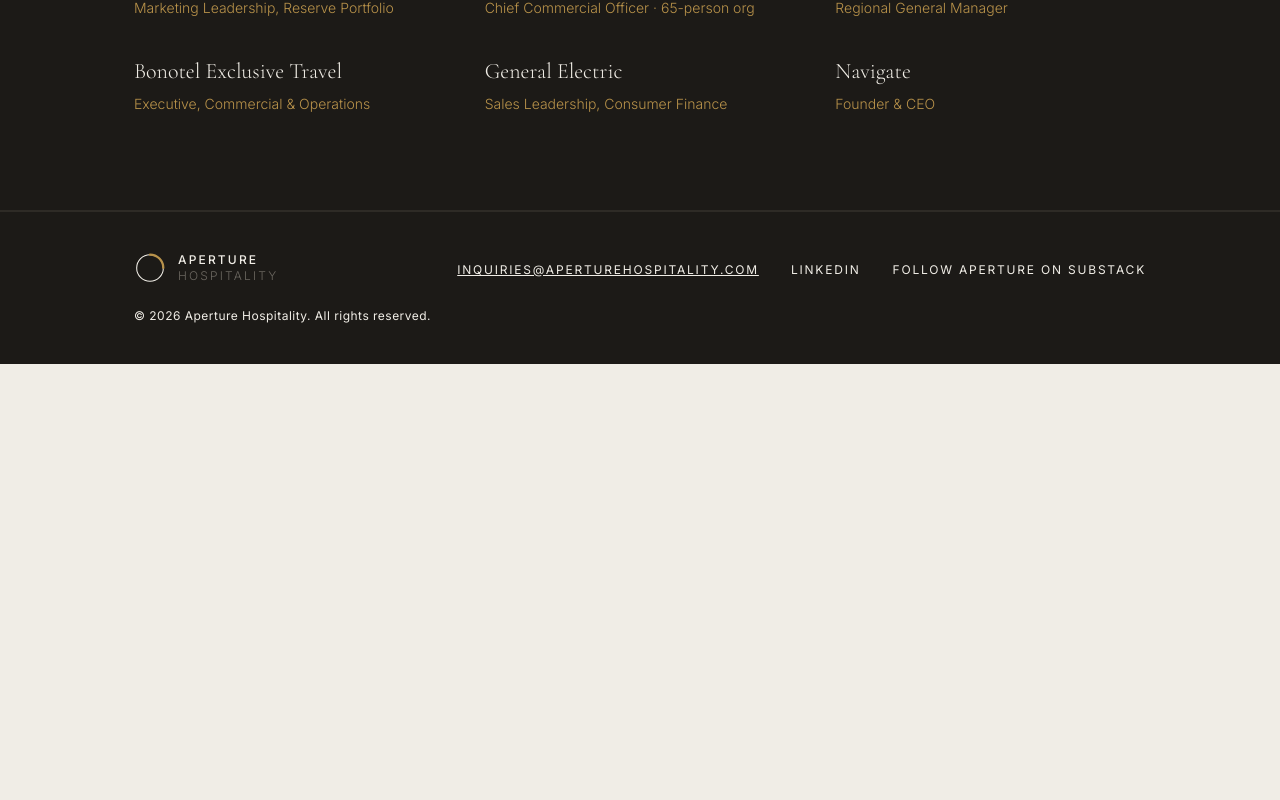
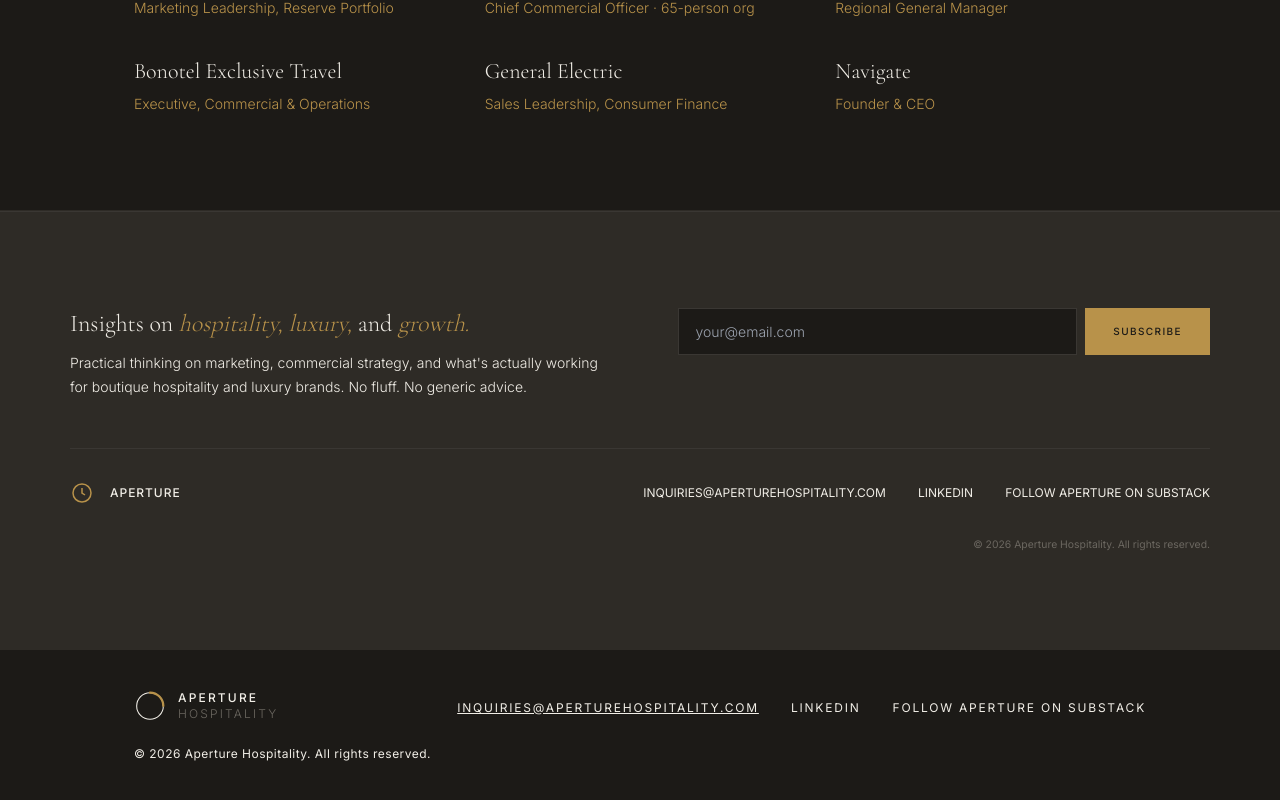
Before and after one commit to letsnavigatebmw/aperture-hospitality, a Next.js app: page /about in a window 1280 px wide. Shown: the part 3943-4743 px from the top of the page. Before the commit the page ends 4307 px from the top, so only its background shows below. Built offline with nearby package versions, Linux system fonts and the light colour scheme.

Commit message:
feat: add insights footer section to about and philosophy pages with email subscription

```diff
--- a/app/about/page.tsx
+++ b/app/about/page.tsx
@@ -224,6 +224,41 @@ export default function About() {
         </div>
       </section>
 
+      {/* INSIGHTS FOOTER */}
+      <section style={{ background: '#2e2b26', padding: 'clamp(4rem, 8vw, 6rem) clamp(1.5rem, 5vw, 4rem)', borderTop: '1px solid #3a3733' }}>
+        <div style={{ maxWidth: '1140px', margin: '0 auto' }}>
+          <div style={{ display: 'grid', gridTemplateColumns: '1fr 1fr', gap: 'clamp(3rem, 6vw, 5rem)', alignItems: 'start', marginBottom: '3rem' }}>
+            <div>
+              <p style={{ fontFamily: "'Cormorant Garamond', Georgia, serif", fontSize: 'clamp(1.125rem, 2vw, 1.5rem)', fontWeight: 300, color: '#F0EDE6', marginBottom: '0.75rem', lineHeight: 1.3 }}>
+                Insights on <em style={{ fontStyle: 'italic', color: '#B8924A' }}>hospitality, luxury,</em> and <em style={{ fontStyle: 'italic', color: '#B8924A' }}>growth.</em>
+              </p>
+              <p style={{ fontSize: '0.875rem', fontWeight: 300, color: '#F0EDE6', lineHeight: 1.75 }}>
+                Practical thinking on marketing, commercial strategy, and what's actually working for boutique hospitality and luxury brands. No fluff. No generic advice.
+              </p>
+            </div>
+            <div style={{ display: 'flex', gap: '0.5rem' }}>
+              <input type="email" placeholder="your@email.com" style={{ flex: 1, padding: '0.75rem 1rem', background: '#1C1A17', border: '1px solid #3a3733', fontFamily: "'Inter', sans-serif", fontSize: '0.875rem', fontWeight: 300, color: '#F0EDE6', outline: 'none' }} />
+              <button style={{ padding: '0.75rem 1.75rem', background: '#B8924A', border: 'none', fontFamily: "'Inter', sans-serif", fontSize: '0.625rem', fontWeight: 500, letterSpacing: '0.14em', textTransform: 'uppercase', color: '#1C1A17', cursor: 'pointer', transition: 'background 0.2s', whiteSpace: 'nowrap' }} onMouseEnter={(e) => { (e.currentTarget as HTMLElement).style.background = '#9a7a3e'; }} onMouseLeave={(e) => { (e.currentTarget as HTMLElement).style.background = '#B8924A'; }}>Subscribe</button>
+            </div>
+          </div>
+
+          <div style={{ display: 'flex', alignItems: 'center', justifyContent: 'space-between', flexWrap: 'wrap', gap: '2rem', paddingTop: '2rem', borderTop: '1px solid #3a3733', fontSize: '0.75rem', color: '#F0EDE6' }}>
+            <div style={{ display: 'flex', alignItems: 'center', gap: '1rem' }}>
+              <svg width="24" height="24" viewBox="0 0 24 24" fill="none" stroke="#B8924A" strokeWidth="1.5">
+                <circle cx="12" cy="12" r="9"/><path d="M12 7v5l3 2"/>
+              </svg>
+              <span style={{ fontWeight: 500, letterSpacing: '0.08em', textTransform: 'uppercase' }}>APERTURE</span>
+            </div>
+            <div style={{ display: 'flex', gap: '2rem', flexWrap: 'wrap', alignItems: 'center' }}>
+              <a href="mailto:inquiries@aperturehospitality.com" style={{ color: '#F0EDE6', textDecoration: 'none', transition: 'color 0.2s' }} onMouseEnter={(e) => (e.currentTarget.style.color = '#B8924A')} onMouseLeave={(e) => (e.currentTarget.style.color = '#F0EDE6')}>INQUIRIES@APERTUREHOSPITALITY.COM</a>
+              <a href="https://linkedin.com/company/aperture-hospitality" target="_blank" rel="noopener noreferrer" style={{ color: '#F0EDE6', textDecoration: 'none', transition: 'color 0.2s' }} onMouseEnter={(e) => (e.currentTarget.style.color = '#B8924A')} onMouseLeave={(e) => (e.currentTarget.style.color = '#F0EDE6')}>LINKEDIN</a>
+              <a href="https://substack.com/@expandyouraperture" target="_blank" rel="noopener noreferrer" style={{ color: '#F0EDE6', textDecoration: 'none', transition: 'color 0.2s' }} onMouseEnter={(e) => (e.currentTarget.style.color = '#B8924A')} onMouseLeave={(e) => (e.currentTarget.style.color = '#F0EDE6')}>FOLLOW APERTURE ON SUBSTACK</a>
+            </div>
+            <span style={{ width: '100%', textAlign: 'right', fontSize: '0.65rem', color: '#6B6760' }}>© 2026 Aperture Hospitality. All rights reserved.</span>
+          </div>
+        </div>
+      </section>
+
       <Footer />
     </>
   )
--- a/app/philosophy/page.tsx
+++ b/app/philosophy/page.tsx
@@ -313,6 +313,41 @@ export default function PhilosophyPage() {
         </div>
       </section>
 
+      {/* INSIGHTS FOOTER */}
+      <section style={{ background: '#2e2b26', padding: 'clamp(4rem, 8vw, 6rem) clamp(1.5rem, 5vw, 4rem)', borderTop: '1px solid #3a3733' }}>
+        <div style={{ maxWidth: '1140px', margin: '0 auto' }}>
+          <div style={{ display: 'grid', gridTemplateColumns: '1fr 1fr', gap: 'clamp(3rem, 6vw, 5rem)', alignItems: 'start', marginBottom: '3rem' }}>
+            <div>
+              <p style={{ fontFamily: "'Cormorant Garamond', Georgia, serif", fontSize: 'clamp(1.125rem, 2vw, 1.5rem)', fontWeight: 300, color: '#F0EDE6', marginBottom: '0.75rem', lineHeight: 1.3 }}>
+                Insights on <em style={{ fontStyle: 'italic', color: '#B8924A' }}>hospitality, luxury,</em> and <em style={{ fontStyle: 'italic', color: '#B8924A' }}>growth.</em>
+              </p>
+              <p style={{ fontSize: '0.875rem', fontWeight: 300, color: '#F0EDE6', lineHeight: 1.75 }}>
+                Practical thinking on marketing, commercial strategy, and what's actually working for boutique hospitality and luxury brands. No fluff. No generic advice.
+              </p>
+            </div>
+            <div style={{ display: 'flex', gap: '0.5rem' }}>
+              <input type="email" placeholder="your@email.com" style={{ flex: 1, padding: '0.75rem 1rem', background: '#1C1A17', border: '1px solid #3a3733', fontFamily: "'Inter', sans-serif", fontSize: '0.875rem', fontWeight: 300, color: '#F0EDE6', outline: 'none' }} />
+              <button style={{ padding: '0.75rem 1.75rem', background: '#B8924A', border: 'none', fontFamily: "'Inter', sans-serif", fontSize: '0.625rem', fontWeight: 500, letterSpacing: '0.14em', textTransform: 'uppercase', color: '#1C1A17', cursor: 'pointer', transition: 'background 0.2s', whiteSpace: 'nowrap' }} onMouseEnter={(e) => { (e.currentTarget as HTMLElement).style.background = '#9a7a3e'; }} onMouseLeave={(e) => { (e.currentTarget as HTMLElement).style.background = '#B8924A'; }}>Subscribe</button>
+            </div>
+          </div>
+
+          <div style={{ display: 'flex', alignItems: 'center', justifyContent: 'space-between', flexWrap: 'wrap', gap: '2rem', paddingTop: '2rem', borderTop: '1px solid #3a3733', fontSize: '0.75rem', color: '#F0EDE6' }}>
+            <div style={{ display: 'flex', alignItems: 'center', gap: '1rem' }}>
+              <svg width="24" height="24" viewBox="0 0 24 24" fill="none" stroke="#B8924A" strokeWidth="1.5">
+                <circle cx="12" cy="12" r="9"/><path d="M12 7v5l3 2"/>
+              </svg>
+              <span style={{ fontWeight: 500, letterSpacing: '0.08em', textTransform: 'uppercase' }}>APERTURE</span>
+            </div>
+            <div style={{ display: 'flex', gap: '2rem', flexWrap: 'wrap', alignItems: 'center' }}>
+              <a href="mailto:inquiries@aperturehospitality.com" style={{ color: '#F0EDE6', textDecoration: 'none', transition: 'color 0.2s' }} onMouseEnter={(e) => (e.currentTarget.style.color = '#B8924A')} onMouseLeave={(e) => (e.currentTarget.style.color = '#F0EDE6')}>INQUIRIES@APERTUREHOSPITALITY.COM</a>
+              <a href="https://linkedin.com/company/aperture-hospitality" target="_blank" rel="noopener noreferrer" style={{ color: '#F0EDE6', textDecoration: 'none', transition: 'color 0.2s' }} onMouseEnter={(e) => (e.currentTarget.style.color = '#B8924A')} onMouseLeave={(e) => (e.currentTarget.style.color = '#F0EDE6')}>LINKEDIN</a>
+              <a href="https://substack.com/@expandyouraperture" target="_blank" rel="noopener noreferrer" style={{ color: '#F0EDE6', textDecoration: 'none', transition: 'color 0.2s' }} onMouseEnter={(e) => (e.currentTarget.style.color = '#B8924A')} onMouseLeave={(e) => (e.currentTarget.style.color = '#F0EDE6')}>FOLLOW APERTURE ON SUBSTACK</a>
+            </div>
+            <span style={{ width: '100%', textAlign: 'right', fontSize: '0.65rem', color: '#6B6760' }}>© 2026 Aperture Hospitality. All rights reserved.</span>
+          </div>
+        </div>
+      </section>
+
       <Footer />
     </>
   )
```
